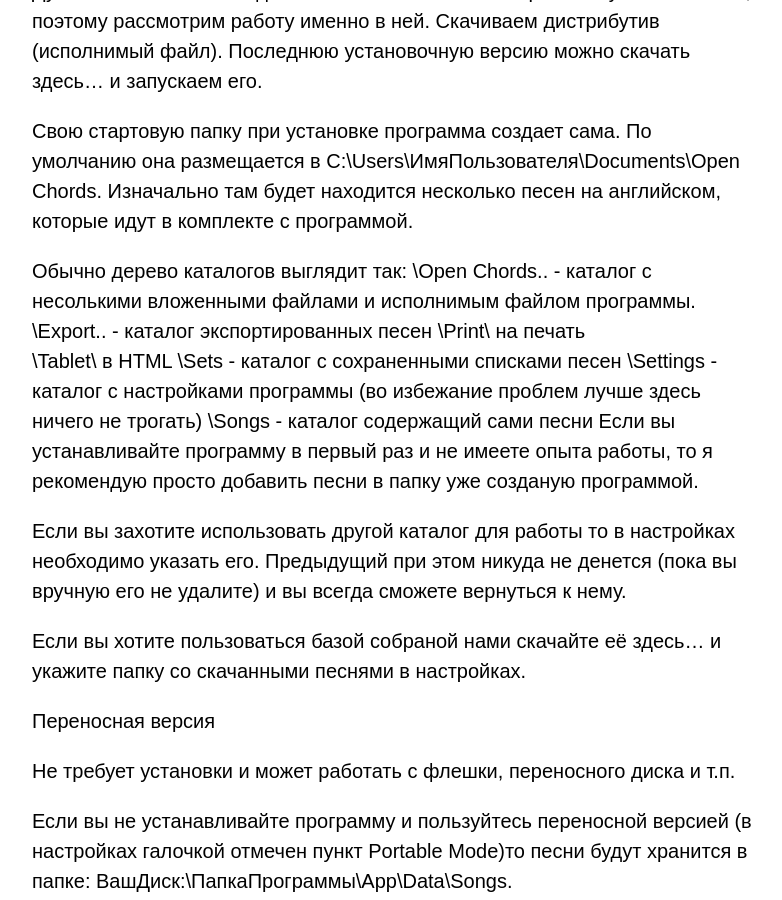
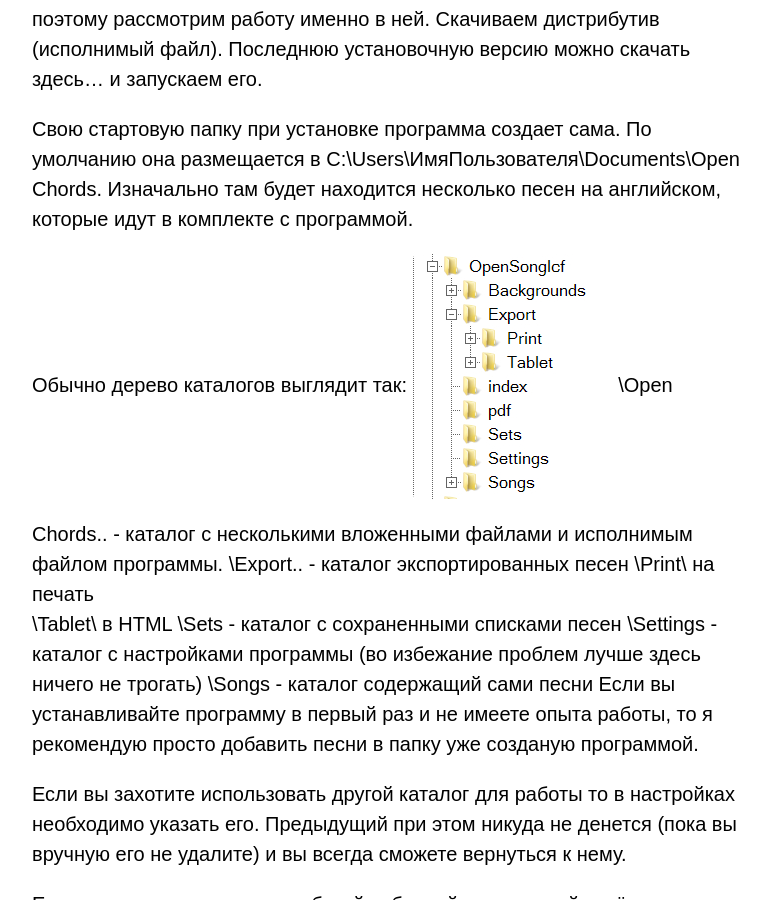
Before and after one commit to SergKnyz/alexblog, a Jekyll site: the page built from _posts/2020-03-08-fail-v-formatie-opensong.markdown, in a window 1280 px wide and 900 px high, scrolled down 874 px. Shown: the whole window, without its empty margins (248-1030 px from the left). Built offline with Jekyll 4.4.1, drawn with Linux system fonts in a browser that asks for light colours; our own code applies the rules of GitHub Pages for plain Markdown files.

Commit message:
Updated Fail V Formatie Opensong

```diff
--- a/_posts/2020-03-08-fail-v-formatie-opensong.markdown
+++ b/_posts/2020-03-08-fail-v-formatie-opensong.markdown
@@ -19,7 +19,7 @@
 Рассмотрим структуру каталогов на примере программы Open Chords. Я пользуюсь её на протяжении нескольких лет и новичкам рекомендую именно её. Существует установочная и переносная версия, и их места хранения данных несколько отличаются.
 
 
-Установочная версия
+## Установочная версия
 
 Думаю большинство людей на настольном компьютере пользуется Windows, поэтому рассмотрим работу  именно в ней.
 Скачиваем дистрибутив (исполнимый файл). Последнюю установочную версию можно скачать здесь...  и запускаем его.
@@ -29,7 +29,8 @@
 Изначально там будет находится несколько песен на английском, которые идут в комплекте с программой.
 
 Обычно дерево каталогов выглядит так:
-\Open Chords\.. - каталог с несолькими вложенными файлами и исполнимым файлом программы.
+![tree-folder.jpg](/uploads/tree-folder.jpg)
+\Open Chords\.. - каталог с несколькими вложенными файлами и исполнимым файлом программы.
                 \Export\.. - каталог экспортированных песен
  			\Print\ на печать
 			\Tablet\ в HTML
```
